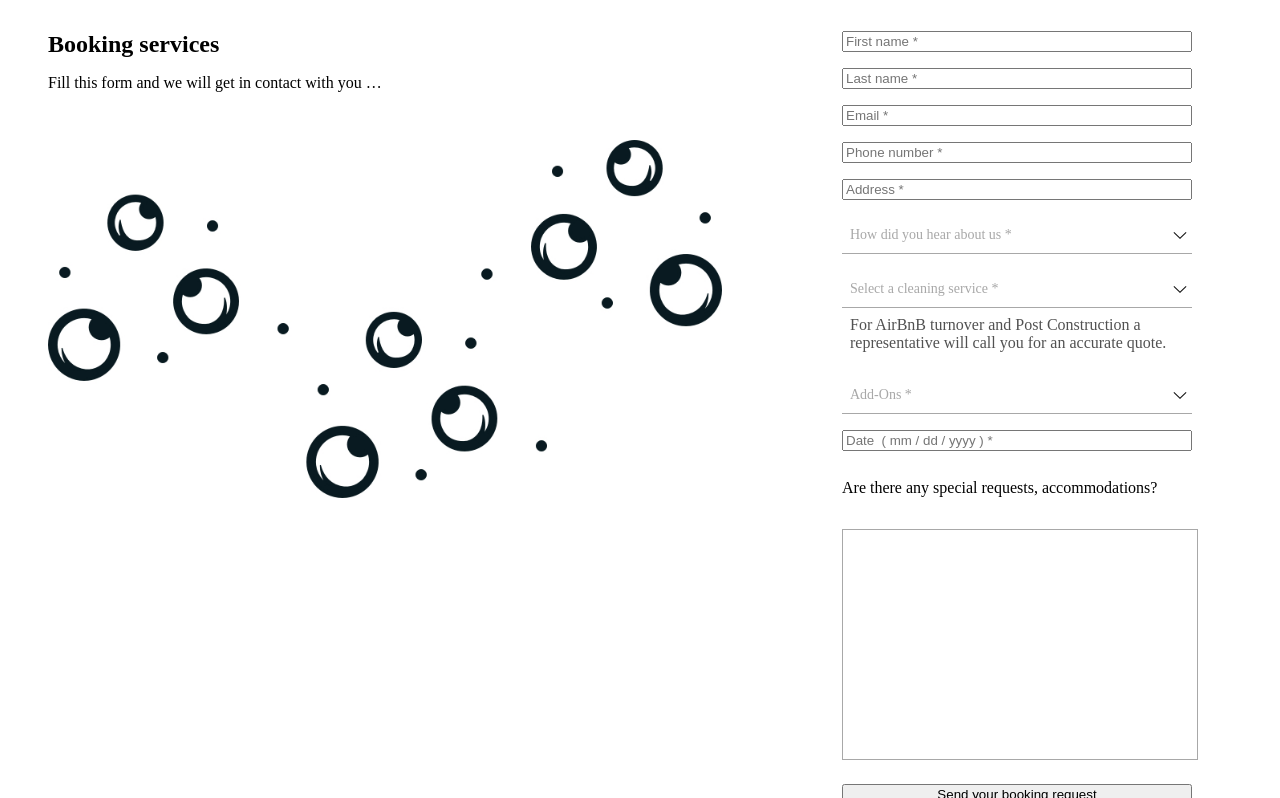
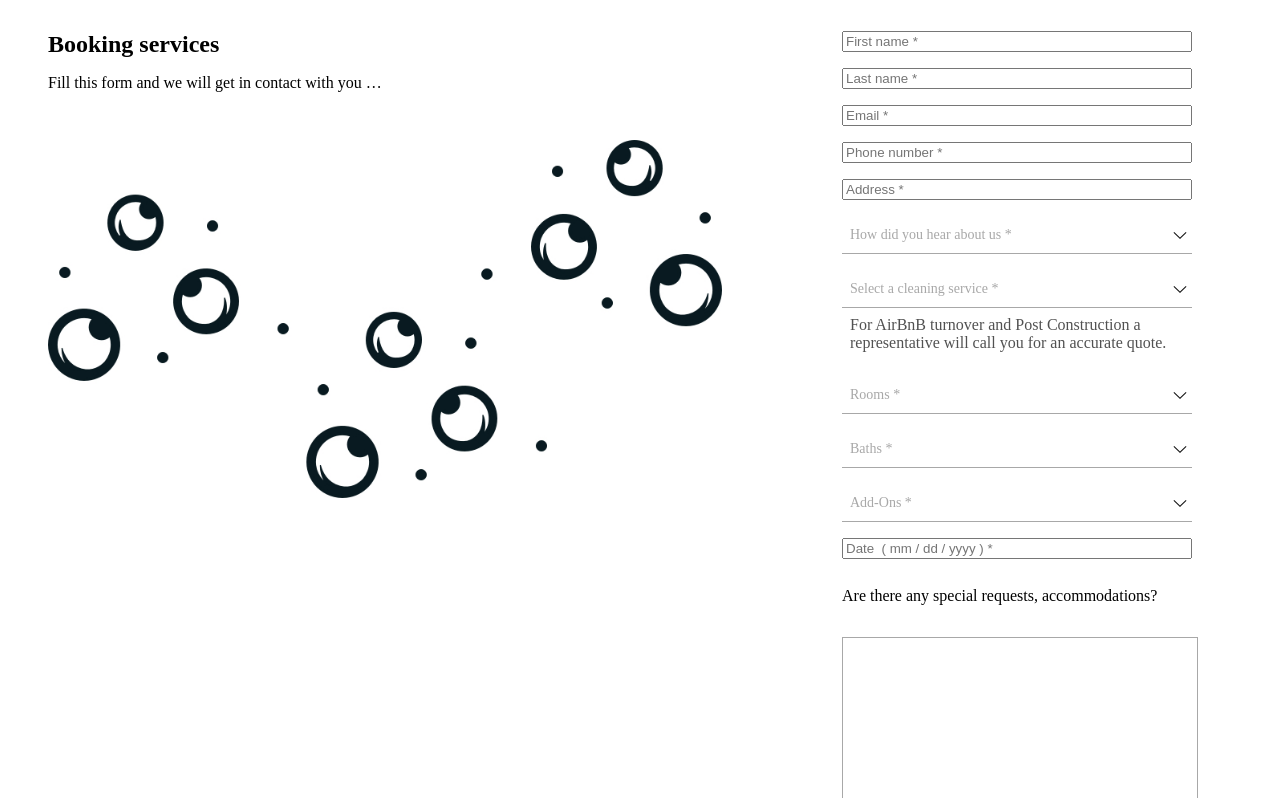
Before and after one commit to rogergoma96/alleviate, a Next.js app: page / in a window 1280 px wide. Shown: the part 4855-5653 px from the top of the page. Built offline with nearby package versions, Linux system fonts and the light colour scheme; a web font is replaced by a local one.

Commit message:
Added logic for prices

```diff
--- a/components/Commons/Select/Select.module.scss
+++ b/components/Commons/Select/Select.module.scss
@@ -102,4 +102,5 @@
   left: 0;
   width: 100%;
   height: 100%;
+  outline: none;
 }
--- a/components/Sections/Booking/Booking.jsx
+++ b/components/Sections/Booking/Booking.jsx
@@ -6,11 +6,16 @@ import styles from './Booking.module.scss';
 import Confirmation from './Confirmation/Confirmation';
 import sendBookingEmail from '../../../services';
 
+import DataPrices from '../../../static/prices.json';
+
 const Booking = ({ isMobile }) => {
   const [frequency, setFrequency] = useState(false);
   const [loading, setLoading] = useState(false);
+  const [price, setPrice] = useState(null);
   const [confirmation, setConfirmation] = useState(null);
-  const { register, handleSubmit, errors } = useForm();
+  const { register, handleSubmit, errors, getValues } = useForm({
+    mode: 'onChange',
+  });
 
   const processForm = async (data, e) => {
     e.preventDefault();
@@ -25,7 +30,39 @@ const Booking = ({ isMobile }) => {
     }
   };
 
+  const getPrice = () => {
+    const values = getValues();
+    let service = '';
+
+    if (
+      values.cleaningService !== 'AirBnB turn over' &&
+      values.cleaningService !== 'Post construction & remodeling'
+    ) {
+      if (values.rooms && values.baths && values.cleaningService) {
+        if (
+          values.cleaningService === 'Upkeep home & apartment' &&
+          values.frequency
+        ) {
+          service = DataPrices.frequency[values.frequency.split(' ')[0]];
+          setPrice(service[values.rooms - 1][values.baths - 1]);
+        } else if (values.cleaningService === 'Deep home & apartment') {
+          service = DataPrices.deepCleaning;
+          setPrice(service[values.rooms - 1][values.baths - 1]);
+        } else if (
+          values.cleaningService === 'Move-In' ||
+          values.cleaningService === 'Move-Out'
+        ) {
+          service = DataPrices[values.cleaningService];
+          setPrice(service[values.rooms - 1][values.baths - 1]);
+        }
+      }
+    } else {
+      setPrice(null);
+    }
+  };
+
   const checkFrequency = (e) => {
+    getPrice();
     if (e.target.value === 'Upkeep home & apartment' && !frequency) {
       setFrequency(true);
     } else if (e.target.value && frequency) {
@@ -166,7 +203,8 @@ const Booking = ({ isMobile }) => {
               'Deep home & apartment',
               'Post construction & remodeling',
               'AirBnB turn over',
-              'Move-In & Move Out',
+              'Move-In',
+              'Move-Out',
             ]}
             name="cleaningService"
             onChange={(e) => checkFrequency(e)}
@@ -201,6 +239,7 @@ const Booking = ({ isMobile }) => {
                 name="frequency"
                 register={register}
                 required
+                onChange={getPrice}
               />
               {!errors.frequency && <span className={styles.separator} />}
               {errors.frequency && (
@@ -211,12 +250,40 @@ const Booking = ({ isMobile }) => {
             </>
           )}
           <Select
+            placeholder="Rooms *"
+            options={['1', '2', '3', '4', '5', '6']}
+            name="rooms"
+            register={register}
+            required
+            onChange={getPrice}
+          />
+          {!errors.rooms && <span className={styles.separator} />}
+          {errors.rooms && (
+            <p className={`text-body ${styles.error}`}>
+              This is a required field.
+            </p>
+          )}
+          <Select
+            placeholder="Baths *"
+            options={['1', '2', '3', '4', '5', '6', '7']}
+            name="baths"
+            register={register}
+            required
+            onChange={getPrice}
+          />
+          {!errors.baths && <span className={styles.separator} />}
+          {errors.baths && (
+            <p className={`text-body ${styles.error}`}>
+              This is a required field.
+            </p>
+          )}
+          <Select
             placeholder="Add-Ons *"
             options={[
-              'Clean inside the oven',
-              'Clean inside the fridge',
-              'Clean baseboards',
-              'Interior window cleaning',
+              'Clean inside the oven $30',
+              'Clean inside the fridge $30',
+              'Clean baseboards $50',
+              'Interior window cleaning $3 per window',
             ]}
             name="addOns"
             register={register}
@@ -258,6 +325,7 @@ const Booking = ({ isMobile }) => {
             id="specialRequests"
             ref={register({ required: false })}
           />
+          {price && <p>Standard price without extras: ${price}</p>}
           <button className="btn-primary" type="submit" disabled={loading}>
             {!loading ? (
               'Send your booking request'
--- /dev/null
+++ b/static/prices.json
@@ -0,0 +1,60 @@
+{
+  "frequency": {
+    "One-time": [
+      [115,130],
+      [130,140,150],
+      [150,155,170,195],
+      [185,185,195,210,230],
+      [210,220,230,240,255,265],
+      [235,235,240,255,265,270,275]
+    ],
+    "Monthly": [
+      [110,125],
+      [125,130,140],
+      [145,150,165,180],
+      [180,180,190,200,215],
+      [200,210,215,225,235,245],
+      [225,225,230,240,250,260,270]
+    ],
+    "Biweekly": [
+      [105,120],
+      [120,125,135],
+      [140,140,160,175],
+      [170,170,170,185,205],
+      [190,200,195,210,215,220],
+      [215,215,215,230,235,250,260]
+    ],
+    "Weekly": [
+      [100,110],
+      [110,120,130],
+      [125,135,150,170],
+      [150,150,165,180,195],
+      [170,195,190,200,205,210],
+      [210,210,210,220,230,240,250]
+    ]
+  },
+  "deepCleaning": [
+    [250,275],
+    [300,325,350],
+    [375,400,425,450],
+    [475,500,525,550,575],
+    [600,625,650,675,700,725],
+    [750,775,800,825,850,875,900]
+  ],
+  "Move-In": [
+    [120,135],
+    [135,145,155],
+    [155,160,175,200],
+    [190,190,200,215,235],
+    [215,225,235,245,260,270],
+    [240,240,245,260,270,275,280]
+  ],
+  "Move-Out": [
+    [125,140],
+    [140,150,160],
+    [160,165,180,205],
+    [195,195,205,220,240],
+    [220,230,240,250,265,275],
+    [245,245,250,265,275,280,285]
+  ]
+}
```
Also changed, not shown: 1 other file (tests, documents, lock files or other folders).
